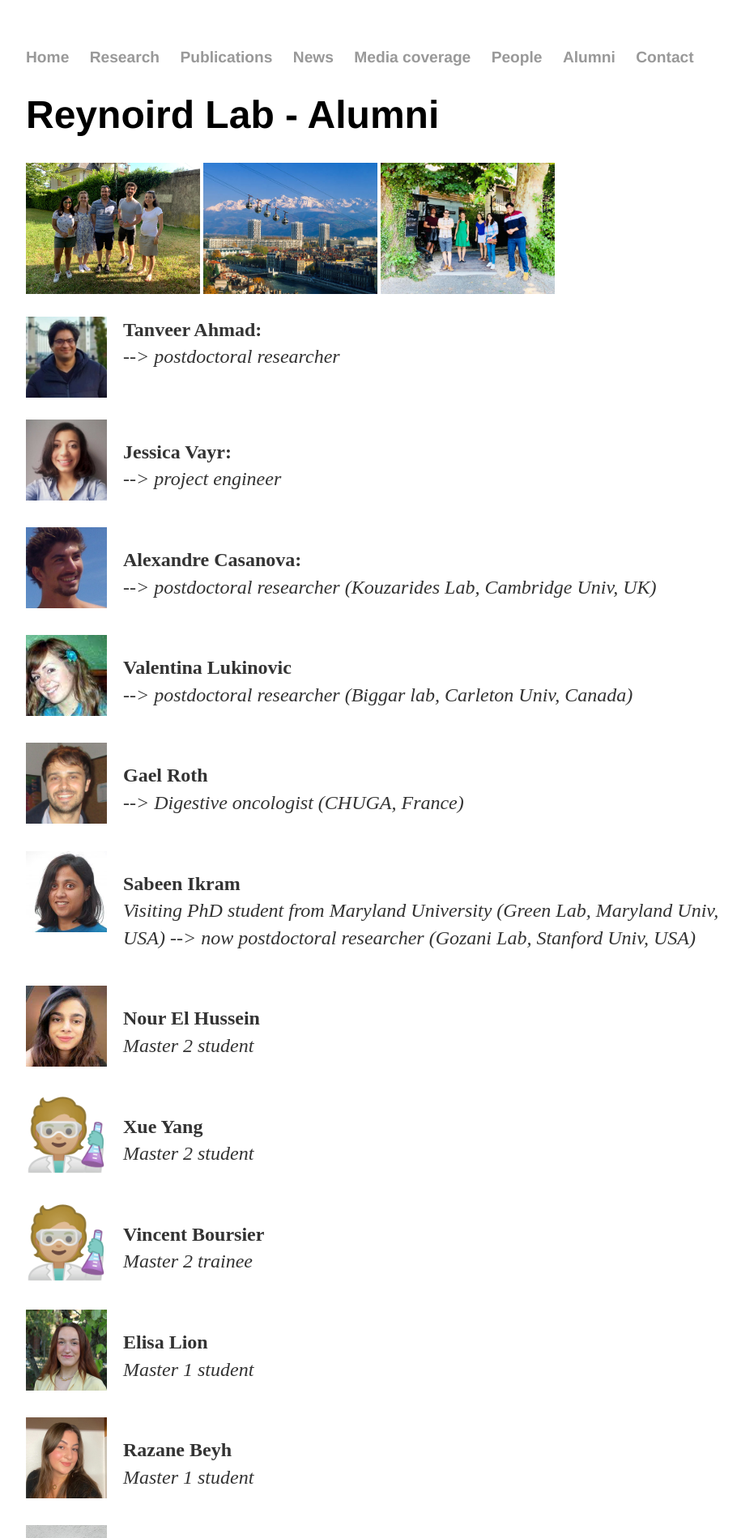
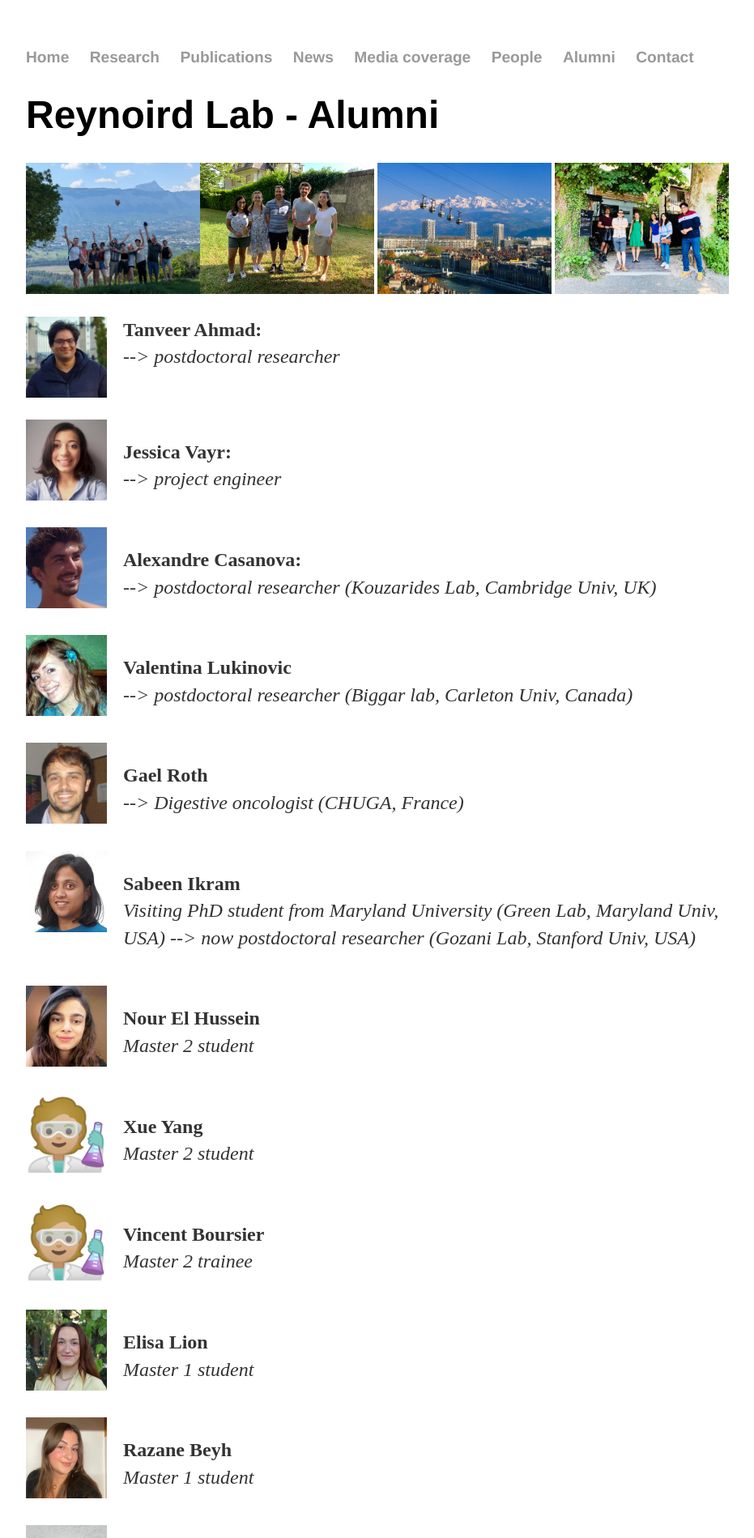
Before and after one commit to Reynoird-Lab/Reynoird-lab.github.io, a Jekyll site: the page built from Alumni/index.html, in a window 1280 px wide. Shown: the top 1899 px of the page at 81% size, without its empty margins (160-1091 px from the left). Built offline with Jekyll 4.4.1, drawn with Linux system fonts in a browser that asks for light colours; Markdown is read by kramdown in place of the engine named in the settings.

Commit message:
Update index.html

```diff
--- a/Alumni/index.html
+++ b/Alumni/index.html
@@ -4,7 +4,7 @@
 ---
 	<h1>Reynoird Lab - {{ page.title }}</h1>
 
-<img src="https://reynoird-lab.github.io/Images/sortie_parc.jpg" alt="Reynoird lab retreat 1" width="215" /> <img src="https://reynoird-lab.github.io/Images/grenoble.jpg" width="215" /> <img src="https://reynoird-lab.github.io/Images/sortie_resto.jpg" alt="Reynoird lab retreat 2" width="215" />
+<img src="https://reynoird-lab.github.io/Images/labretreat2026b.jpg" alt="Reynoird lab retreat 1" width="215" /><img src="https://reynoird-lab.github.io/Images/sortie_parc.jpg" alt="Reynoird lab retreat 2" width="215" /> <img src="https://reynoird-lab.github.io/Images/grenoble.jpg" width="215" /> <img src="https://reynoird-lab.github.io/Images/sortie_resto.jpg" alt="Reynoird lab retreat 2" width="215" />
 
 <p>
 		<a href="https://www.researchgate.net/profile/Tanveer-Ahmad-7"> <img alt="AC" src="https://reynoird-lab.github.io/Images/Tanveer_Ahmad.jpg" style="margin: 0px 20px 10px 0px;" align="left" width="100"/> </a> <p><b>Tanveer Ahmad: </b><br><i>--> postdoctoral researcher</i><br></p>
```
